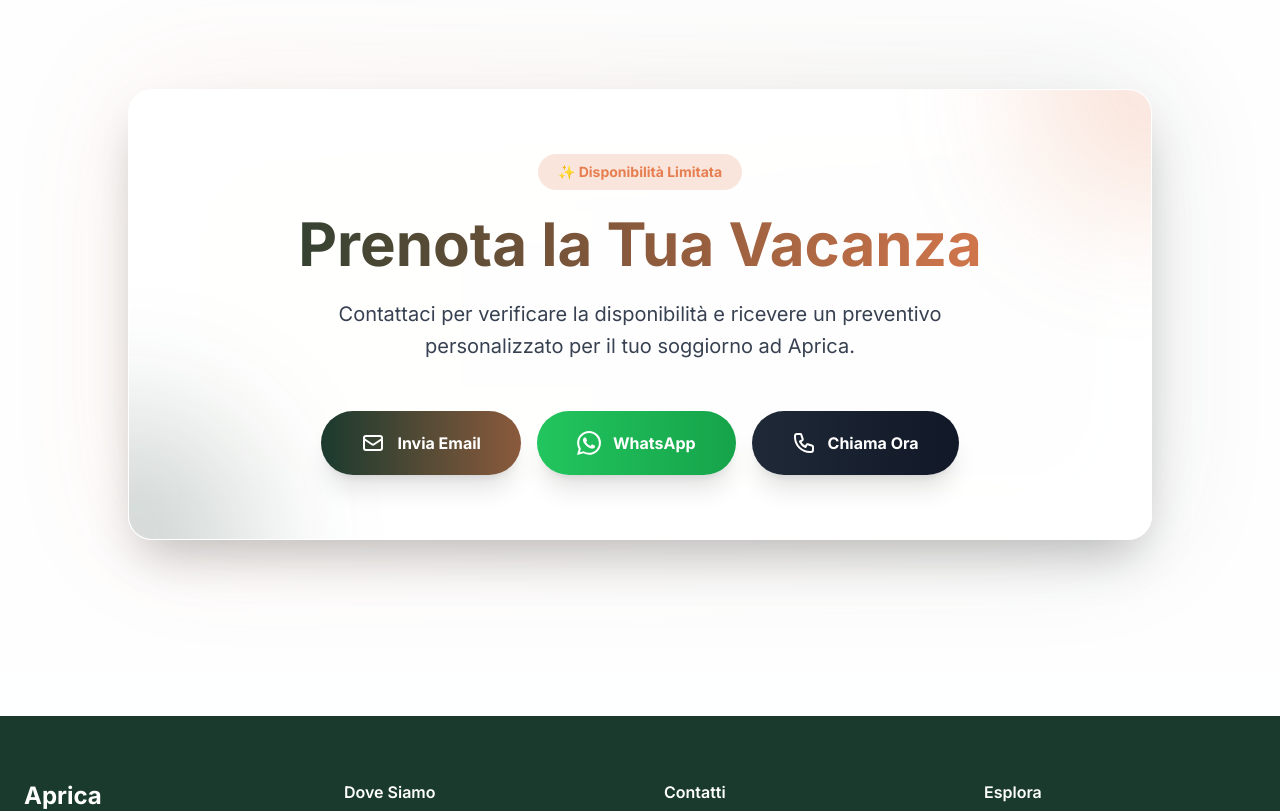
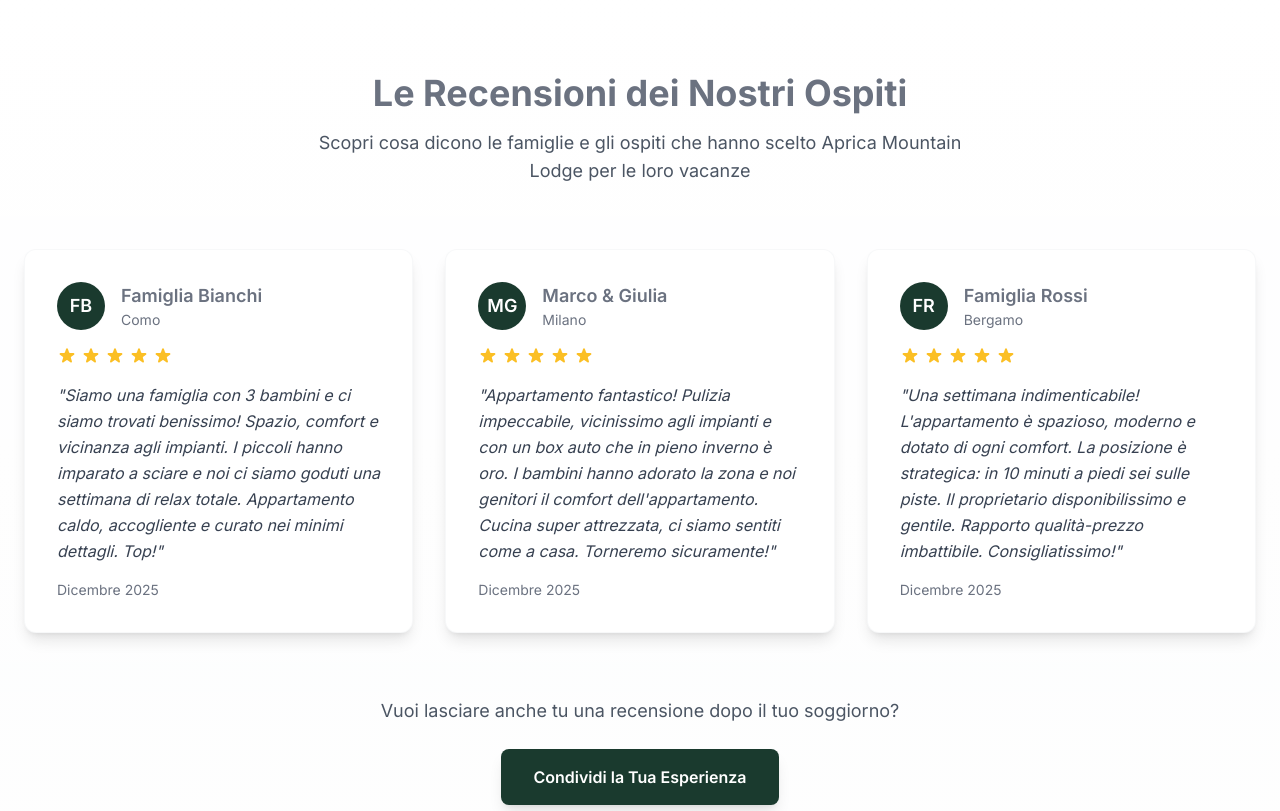
Before and after one commit to letalreb/aprica-website, a Next.js app: page / in a window 1280 px wide. Shown: the part 4080-4891 px from the top of the page. Built offline with nearby package versions, Linux system fonts and the light colour scheme.

Commit message:
feedback

```diff
--- a/app/page.tsx
+++ b/app/page.tsx
@@ -3,6 +3,7 @@
 import locales from '@/locales/it.json';
 import HeroSlideshow from '@/components/HeroSlideshow';
 import ApartmentCard from '@/components/ApartmentCard';
+import Testimonials from '@/components/Testimonials';
 import { IconWasher, IconWifi, IconTv, IconShower, IconGarage } from '@/components/Icons';
 
 export const metadata: Metadata = {
@@ -247,6 +248,9 @@
         </div>
       </section>
 
+      {/* Testimonials Section */}
+      <Testimonials />
+
       {/* CTA Section - Elegant with Glassmorphism */}
       <section className="container mx-auto px-4 py-24">
         <div className="max-w-5xl mx-auto relative">
--- /dev/null
+++ b/components/Testimonials.tsx
@@ -0,0 +1,130 @@
+export default function Testimonials() {
+  const allTestimonials = [
+    {
+      name: 'Marco & Giulia',
+      location: 'Milano',
+      date: 'Dicembre 2025',
+      rating: 5,
+      text: 'Appartamento fantastico! Pulizia impeccabile, vicinissimo agli impianti e con un box auto che in pieno inverno è oro. I bambini hanno adorato la zona e noi genitori il comfort dell\'appartamento. Cucina super attrezzata, ci siamo sentiti come a casa. Torneremo sicuramente!',
+      avatar: 'MG',
+    },
+    {
+      name: 'Famiglia Rossi',
+      location: 'Bergamo',
+      date: 'Dicembre 2025',
+      rating: 5,
+      text: 'Una settimana indimenticabile! L\'appartamento è spazioso, moderno e dotato di ogni comfort. La posizione è strategica: in 10 minuti a piedi sei sulle piste. Il proprietario disponibilissimo e gentile. Rapporto qualità-prezzo imbattibile. Consigliatissimo!',
+      avatar: 'FR',
+    },
+    {
+      name: 'Alessandro',
+      location: 'Brescia',
+      date: 'Dicembre 2025',
+      rating: 5,
+      text: 'Perfetto per un weekend sulla neve con gli amici! Appartamento pulitissimo, cucina attrezzata con tutto il necessario e la lavastoviglie che salva la vita. Zona tranquilla ma vicina a tutto. Super consigliato!',
+      avatar: 'A',
+    },
+    {
+      name: 'Laura & Paolo',
+      location: 'Monza',
+      date: 'Dicembre 2025',
+      rating: 5,
+      text: 'Che dire... semplicemente perfetto! Dall\'accoglienza alla pulizia, dalla posizione alla dotazione dell\'appartamento. Il box auto è stato provvidenziale con tutta la neve che c\'era. Vista stupenda sulle montagne. Una vacanza da sogno, grazie di cuore!',
+      avatar: 'LP',
+    },
+    {
+      name: 'Famiglia Bianchi',
+      location: 'Como',
+      date: 'Dicembre 2025',
+      rating: 5,
+      text: 'Siamo una famiglia con 3 bambini e ci siamo trovati benissimo! Spazio, comfort e vicinanza agli impianti. I piccoli hanno imparato a sciare e noi ci siamo goduti una settimana di relax totale. Appartamento caldo, accogliente e curato nei minimi dettagli. Top!',
+      avatar: 'FB',
+    },
+    {
+      name: 'Stefania',
+      location: 'Lecco',
+      date: 'Dicembre 2025',
+      rating: 5,
+      text: 'Weekend perfetto con il mio compagno! L\'appartamento è nuovo, pulito e arredato con gusto. La cucina a induzione è fantastica e c\'è davvero tutto. Zona tranquilla, parcheggio comodo. Aprica è un gioiello e questo appartamento lo valorizza. Ci ritorneremo presto!',
+      avatar: 'S',
+    },
+  ];
+
+  // Seleziona 3 recensioni random
+  const testimonials = allTestimonials
+    .sort(() => Math.random() - 0.5)
+    .slice(0, 3);
+
+  return (
+    <section className="py-20 bg-gradient-to-b from-white to-mountain-mist/20">
+      <div className="container mx-auto px-6">
+        <div className="text-center mb-16">
+          <h2 className="text-4xl font-bold text-mountain-stone mb-4">
+            Le Recensioni dei Nostri Ospiti
+          </h2>
+          <p className="text-lg text-gray-600 max-w-2xl mx-auto">
+            Scopri cosa dicono le famiglie e gli ospiti che hanno scelto Aprica Mountain Lodge per le loro vacanze
+          </p>
+        </div>
+
+        <div className="grid md:grid-cols-2 lg:grid-cols-3 gap-8">
+          {testimonials.map((testimonial, index) => (
+            <div
+              key={index}
+              className="bg-white rounded-xl shadow-lg hover:shadow-xl transition-shadow duration-300 p-8 border border-mountain-fog/30"
+            >
+              {/* Header */}
+              <div className="flex items-start justify-between mb-4">
+                <div className="flex items-center gap-4">
+                  <div className="w-12 h-12 rounded-full bg-mountain-pine text-white flex items-center justify-center font-semibold text-lg">
+                    {testimonial.avatar}
+                  </div>
+                  <div>
+                    <h3 className="font-semibold text-mountain-stone text-lg">
+                      {testimonial.name}
+                    </h3>
+                    <p className="text-sm text-gray-500">{testimonial.location}</p>
+                  </div>
+                </div>
+              </div>
+
+              {/* Rating */}
+              <div className="flex gap-1 mb-4">
+                {[...Array(testimonial.rating)].map((_, i) => (
+                  <svg
+                    key={i}
+                    className="w-5 h-5 fill-amber-400"
+                    viewBox="0 0 20 20"
+                  >
+                    <path d="M9.049 2.927c.3-.921 1.603-.921 1.902 0l1.07 3.292a1 1 0 00.95.69h3.462c.969 0 1.371 1.24.588 1.81l-2.8 2.034a1 1 0 00-.364 1.118l1.07 3.292c.3.921-.755 1.688-1.54 1.118l-2.8-2.034a1 1 0 00-1.175 0l-2.8 2.034c-.784.57-1.838-.197-1.539-1.118l1.07-3.292a1 1 0 00-.364-1.118L2.98 8.72c-.783-.57-.38-1.81.588-1.81h3.461a1 1 0 00.951-.69l1.07-3.292z" />
+                  </svg>
+                ))}
+              </div>
+
+              {/* Review Text */}
+              <p className="text-gray-700 leading-relaxed mb-4 italic">
+                "{testimonial.text}"
+              </p>
+
+              {/* Date */}
+              <p className="text-sm text-gray-500">{testimonial.date}</p>
+            </div>
+          ))}
+        </div>
+
+        {/* Call to Action */}
+        <div className="text-center mt-16">
+          <p className="text-gray-600 mb-6 text-lg">
+            Vuoi lasciare anche tu una recensione dopo il tuo soggiorno?
+          </p>
+          <a
+            href="mailto:info@apricamountainlodge.it?subject=Recensione soggiorno"
+            className="inline-block bg-mountain-pine text-white px-8 py-4 rounded-lg hover:bg-opacity-90 transition-all text-base font-semibold shadow-lg hover:shadow-xl"
+          >
+            Condividi la Tua Esperienza
+          </a>
+        </div>
+      </div>
+    </section>
+  );
+}
```
